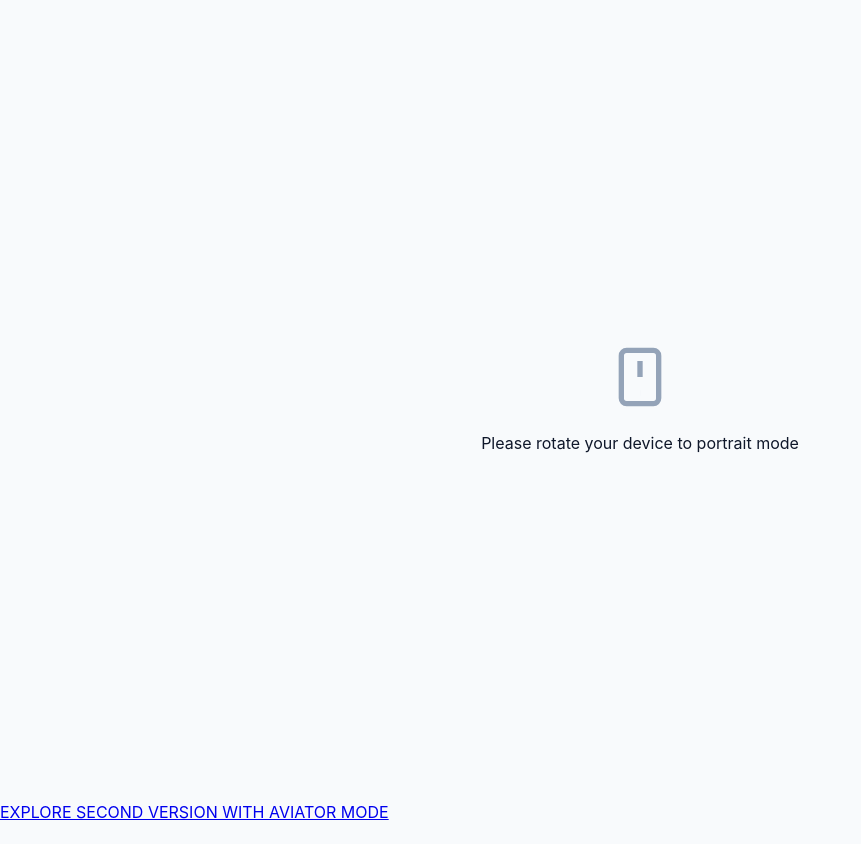
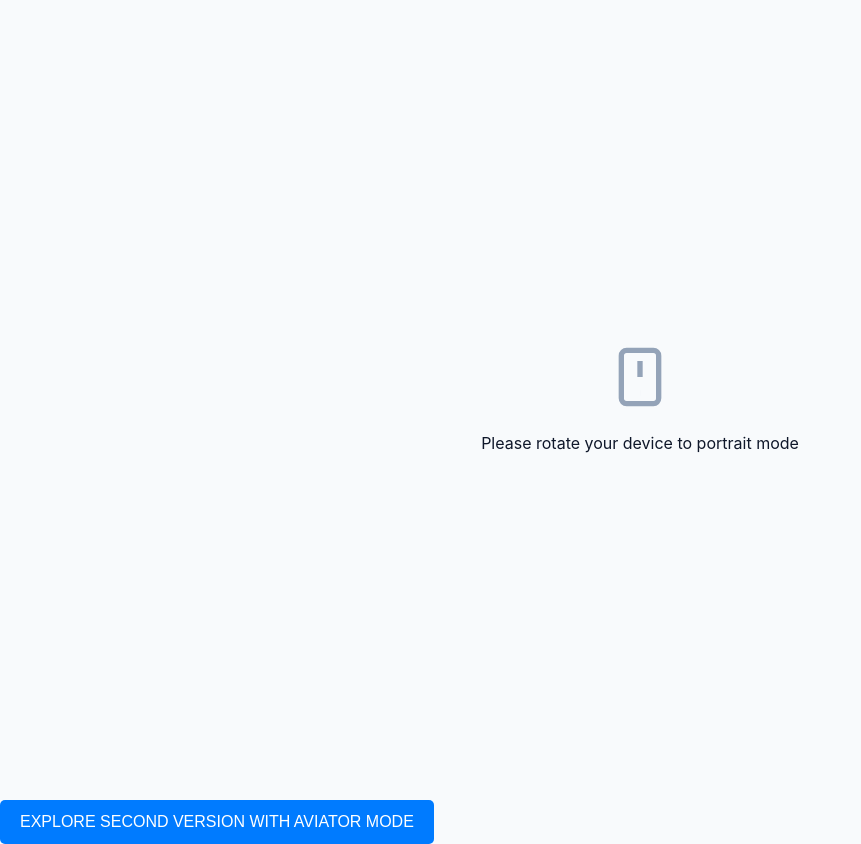
Before and after one commit to supermanmubashir-png/SpeedometerPlus, a plain HTML site: page index.html in a window 1280 px wide. Shown: the whole page, without its empty margins (0-861 px from the left). Drawn offline with Linux system fonts and the light colour scheme.

Commit message:
Update main.css

```diff
--- a/css/main.css
+++ b/css/main.css
@@ -1072,3 +1072,17 @@ select:focus-visible {
     white-space: nowrap;
     border: 0;
 }
+.button-style {
+    display: inline-block;
+    padding: 10px 20px;
+    background-color: #007bff;
+    color: white;
+    text-align: center;
+    text-decoration: none; /* Removes the default link underline */
+    border-radius: 5px;
+    font-family: sans-serif;
+  }
+
+  .button-style:hover {
+    background-color: #0056b3;
+  }
```
